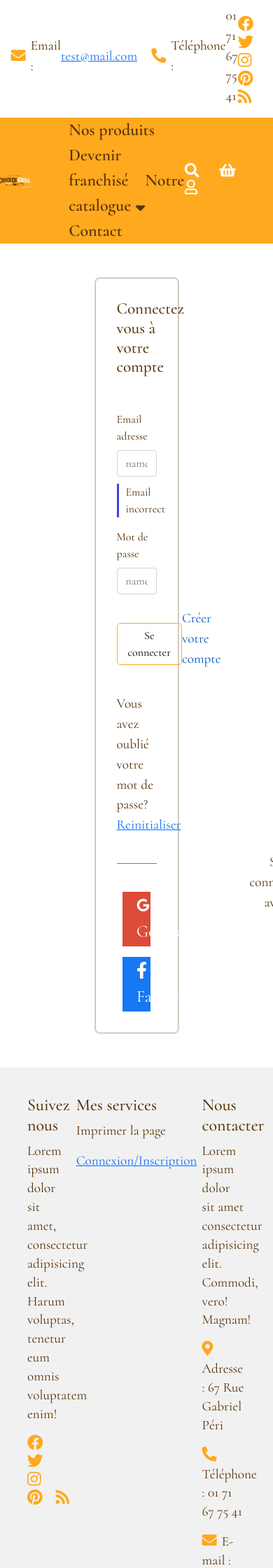
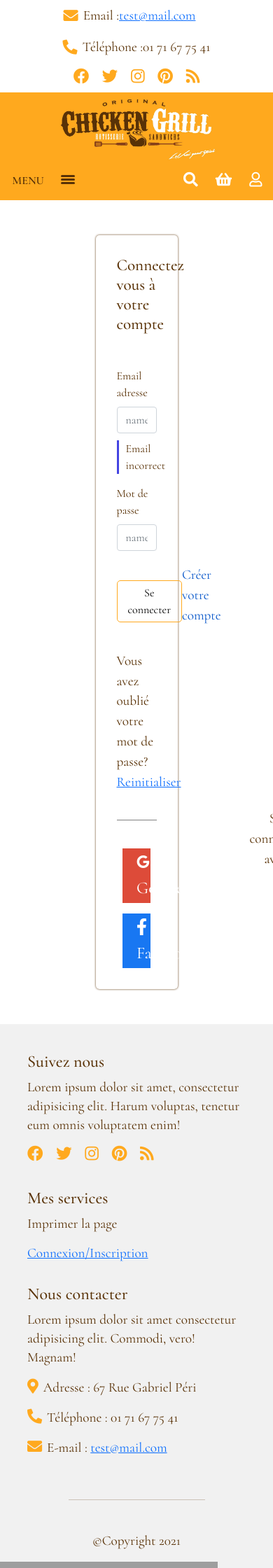
Before and after one commit to wave-connect78/chicken-grill, a PHP site: page /auth in a window 390 px wide; the page is wider, and only the part inside the window is pictured. Shown: the top 2240 px of that part at 70% size. Run offline with PHP 8.4, Linux system fonts and the light colour scheme; some libraries are stand-ins or nearby versions; grey boxes are pictures that could not be loaded.

Commit message:
implementation de la partie mobile

```diff
--- a/inc/css/style.css
+++ b/inc/css/style.css
@@ -26,10 +26,10 @@ p{
 }
 /*header*/
 header .navi .logo{
-    width: 25%;
+    width: 255px;
 }
 header .navi .logo img{
-    width: 65%;
+    width: 100%;
     margin: 0 0px 0 -22px;
     height: 100%;
 }
@@ -76,6 +76,7 @@ header .navi-bloc{
 }
 header .navi{
     background-color: #FFA91E;
+    position: relative;
 }
 header .search .fas,header .search .far{
     font-size: 1.3em;
@@ -85,7 +86,6 @@ header .search .fas{
     margin-right: 25px;
 }
 header .navi-content{
-    width: 50%;
     display: flex;
 }
 header .navi-content  a{
@@ -104,12 +104,48 @@ header .navi-content  a:not(:last-child){
 header .fa-sort-down{
     color: #593207;
 }
+header .search{
+    display: flex;
+    margin-left: 20px;
+}
+header .search-bloc{
+    position: relative;
+}
+.search .search-content{
+    position: absolute;
+    width: 305px;
+    top: 24px;
+    left: -283px;
+    display: none;
+}
+.search .fa-search{
+    cursor: pointer;
+}
+.search .search-content input{
+    height: 45px;
+}
+header .menu-burger{
+    display: none;
+}
+header .burger-icon .burger{
+    width: 20px;
+    height: 3px;
+    margin-bottom: 2px;
+    background-color: #593207;
+    border-radius: 5px;
+}
+header .menu-burger .menu{
+    font-weight: 600;
+}
 /*footer*/
 footer .footer-top,footer .footer-bottom{
     width: 80%;
     margin: 0 auto;
     display: flex;
     justify-content: space-between;
+}
+footer .footer-bottom{
+    align-items: center;
 }
 footer .follow-us,footer .contact-us{
     width: 20%;
@@ -197,7 +233,7 @@ footer .payment img:not(:last-child){
     font-size: 1.5em;
     padding: 3px 20px;
     margin-bottom: 15px;
-    width: 35%;
+    width: 50%;
 }
 .withotherprovider .fab{
     margin-right: 8px;
@@ -209,8 +245,106 @@ footer .payment img:not(:last-child){
     outline: none;
     font-size: 1.5em;
     padding: 3px 20px;
-    width: 35%;
+    width: 50%;
 }
 .auth .sign{
     display: none;
 }
+/*media query*/
+
+@media (max-width: 1086px) {
+    header .navi-content{
+        position: relative;
+        width: 45%;
+        text-align: center;
+        display: none;
+    }
+    header .navi-content nav{
+        display: flex;
+        flex-direction: column;
+        position: absolute;
+        left: 0;
+        top: 53px;
+        width: 100%;
+        background-color: #FFA91E;
+    }
+    header .navi-content nav a{
+        color: #fff;
+        margin: 10px 0;
+    }
+    header .navi-content nav a:hover{
+        border: 0;
+    }
+    header .menu-burger{
+        display: flex;
+        justify-content: space-between;
+        align-items: center;
+        width: 47%;
+        position: absolute;
+        top: 38px;
+        left: calc(100% / 2 - 38% / 2);
+    }
+    footer .follow-us, footer .contact-us{
+        width: 30%;
+    }
+}
+@media (max-width: 768px) {
+    header .top-navi-content{
+        flex-direction: column;
+    }
+    header .top-navi{
+        padding-bottom: 8px;
+    }
+    header .navi-bloc{
+        flex-direction: column;
+    }
+    header .navi .logo img{
+        margin: 0;
+    }
+    header .search{
+        width: 100%;
+        justify-content: flex-end;
+        margin: 10px 0 15px;
+    }
+    header .menu-burger{
+        top: 114px;
+        left: calc(100% / 2 - 91% / 2);
+        width: 23%;
+    }
+    header .navi-content nav{
+        top: 49px;
+    }
+}
+@media (max-width: 546px) {
+    footer .footer-top{
+        flex-wrap: wrap;
+    }
+    footer .follow-us{
+        width: 45%;
+        margin-bottom: 20px;
+    }
+    footer .contact-us{
+        width: 100%;
+    }
+    footer .footer-bottom{
+        flex-direction: column;
+    }
+    header .navi-content{
+        width: 75%;
+    }
+}
+@media (max-width: 472px) {
+    footer .follow-us{
+        width: 100%;
+    }
+    footer .service{
+        width: 100%;
+        margin: 15px 0;
+    }
+    .top-navi .contact{
+        flex-direction: column;
+    }
+    header .navi-content{
+        width: 109%;
+    }
+}
--- a/inc/header.php
+++ b/inc/header.php
@@ -32,26 +32,40 @@
             </div>
         </div>
         <div class="navi">
+            <div class="menu-burger">
+                <span class="menu">MENU</span>
+                <div class="burger-icon">
+                    <div class="burger"></div>
+                    <div class="burger"></div>
+                    <div class="burger"></div>
+                </div>
+            </div>
             <div class="navi-bloc">
                 <div class="logo"><a href="<?php echo RACINE_SITE; ?>"><img src="../photos/logo.png" alt="chicken grill"></a></div>
                 <div class="navi-content">
                     <nav>
                         <a href="#">Nos produits</a>
                         <a href="#">Devenir franchisé</a>
-                            <a href="#">Notre catalogue
+                        <!--<a href="#">Notre catalogue
                             <i class="fas fa-sort-down"></i>
-                                <!--<div class="categorie">
+                            <div class="categorie">
                                 <a href="#">Rôtisserie</a>
                                 <a href="#">Accompagnement</a>
                                 <a href="#">Burger</a>
                                 <a href="#">Desserts</a>
-                                </div>-->
-                            </a>
+                            </div>
+                        </a>-->
+                        <a href="#">Qui sommes-nous</a>
                         <a href="#">Contact</a>
                     </nav>
                 </div>
                 <div class="search">
+                    <div class="search-bloc">
                         <i class="fas fa-search"></i>
+                        <div class="search-content">
+                            <input type="search" class="form-control" id="search" name="search" placeholder="Rechercher des produits">
+                        </div>
+                    </div>
                     <i class="fas fa-shopping-basket"></i>
                     <a href="<?php RACINE_SITE ?>../auth"><i class="far fa-user"></i></a>
                 </div>
--- a/inc/js/main.js
+++ b/inc/js/main.js
@@ -0,0 +1,24 @@
+$(function(){
+    $('.fa-search').on('click',function(){
+        if ($('.search-content').hasClass('activeSearch')) {
+            //console.log('test0');
+            $('.search-content').hide(300);
+            $('.search-content').removeClass('activeSearch');
+        } else {
+            $('.search-content').show(300);
+            $('.search-content').addClass('activeSearch');
+            //console.log('test1');
+        }
+    });
+    $('header .menu').on('click',function(){
+        if ($('.navi-content').hasClass('activeNav')) {
+            //console.log('test0');
+            $('.navi-content').hide(300);
+            $('.navi-content').removeClass('activeNav');
+        } else {
+            $('.navi-content').show(300);
+            $('.navi-content').addClass('activeNav');
+            //console.log('test1');
+        }
+    });
+})
```
Lines whose indentation alone changed are shown as unchanged.
